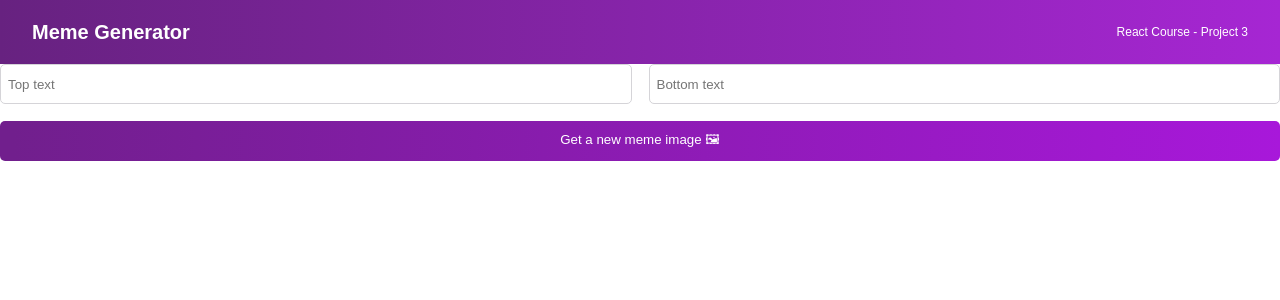
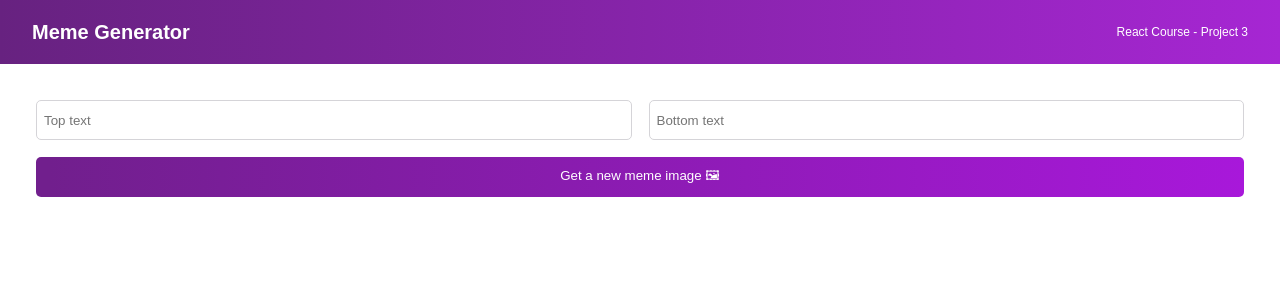
Before and after one commit to angrysun/meme-generator, a React (Create React App) app: page / in a window 1280 px wide. Shown: the top 300 px of the page. Built offline with nearby package versions, Linux system fonts and the light colour scheme.

Commit message:
padding added

```diff
--- a/src/App.css
+++ b/src/App.css
@@ -5,6 +5,10 @@
 body {
   font-family: "Karla", sans-serif;
   margin: 0;
+}
+
+main {
+  padding: 36px;
 }
 
 .header {
```
